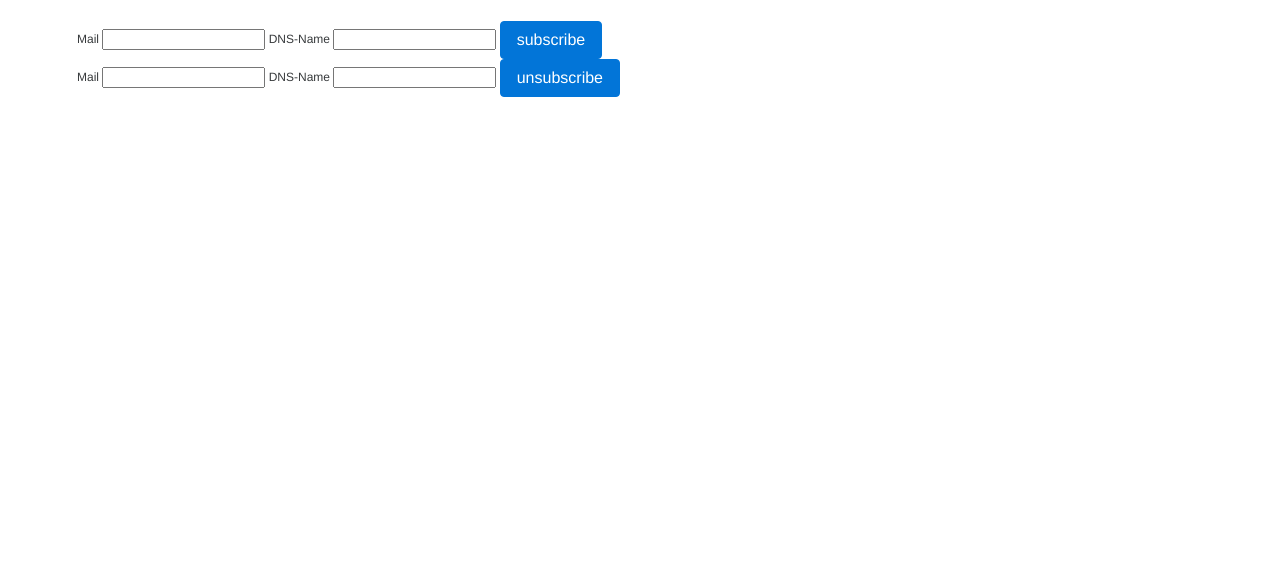
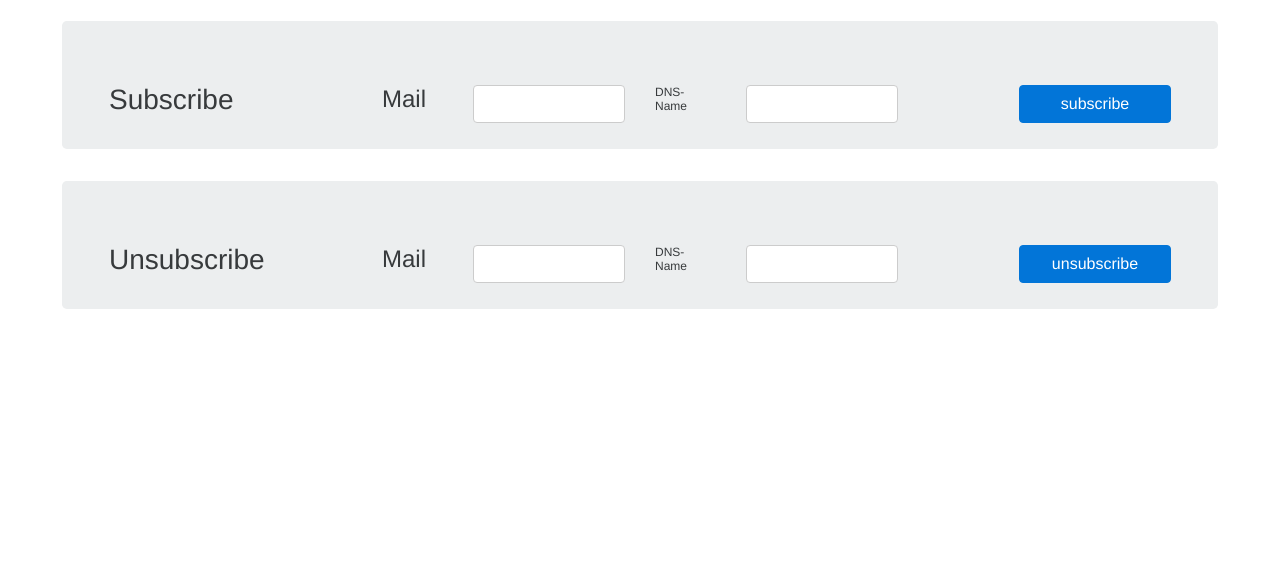
Before and after one commit to USECAP/ct-infrastructure, a Django app: page /notification/ in a window 1280 px wide. Shown: the part 54-635 px from the top of the page. Run offline with Django 3.2, Linux system fonts and the light colour scheme; some libraries are stand-ins or nearby versions.

Commit message:
some design (but not a good one :D )

```diff
--- a/observatory/notification/templates/notification/index.html
+++ b/observatory/notification/templates/notification/index.html
@@ -3,17 +3,29 @@
 {% block title %}Subscribe to news about issued certificates for a domain - CT observatory{% endblock %}
 
 {% block content %}
-<form action="/notification/subscribe" method="post">
-    {% csrf_token %}
-    Mail <input type="email" name="email" />
-    DNS-Name <input type="text" name="dnsname" />
-<button class="btn btn-primary">subscribe</button>
-</form>
+    <div class="row">
+        <form action="/notification/subscribe" method="post">
+            {% csrf_token %}
+            <div class="jumbotron">
+                <div class="col-md-1"><h3>Subscribe</h3></div>
+                <div class="col-md-1 col-md-offset-2" style="font-size:24px;">Mail</div>
+                <div class="col-md-2"><input type="email" name="email" class="form-control"/></div>
+                <div class="col-md-1">DNS-Name </div>
+                <div class="col-md-2"><input type="text" name="dnsname" class="form-control" /></div>
+                <div class="col-md-2 col-md-offset-1"><button class="btn btn-primary btn-block">subscribe</button></div>
+            </div>
+        </form>
+        <form action="/notification/unsubscribe" method="post">
+            <div class="jumbotron">
+                {% csrf_token %}
+                <div class="col-md-1"><h3>Unsubscribe</h3></div>
+                <div class="col-md-1 col-md-offset-2" style="font-size:24px;">Mail</div>
+                <div class="col-md-2"><input type="email" name="email" class="form-control"/></div>
+                <div class="col-md-1">DNS-Name </div>
+                <div class="col-md-2"><input type="text" name="dnsname" class="form-control" /></div>
+                <div class="col-md-2 col-md-offset-1"><button class="btn btn-primary btn-block">unsubscribe</button></div>
+            </div>
+        </form>
+    </div>
 
-    <form action="/notification/unsubscribe" method="post">
-    {% csrf_token %}
-    Mail <input type="email" name="email" />
-    DNS-Name <input type="text" name="dnsname" />
-    <button class="btn btn-primary">unsubscribe</button>
-    </form>
 {% endblock %}
--- a/observatory/notification/views.py
+++ b/observatory/notification/views.py
@@ -21,7 +21,7 @@ def subscribe(request):
         email.save()
         dns.save()
         text = 'You receive this mail because you want to register for news about issued certificates for the domain '+dnsname+'.\n\n Please click the following link to complete your registration: <a href="http'+('s' if request.is_secure() else '') +'://'+request.get_host()+'/notification/subscription/confirm/'+str(email.id)+'/'+email.validate_key+'">subscribe</a> \n\nGreetings\nThe CT-Observatory-Team'
-        send_mail("CT-Observatory: Your registration for DNS-Name '"+dnsname+"'",text,'info@ct-observatory.org',[mail])
+        send_mail("CT-Observatory: Your registration for DNS-Name '"+dnsname+"'",text,'info@ct-observatory.org',[mail], html_message=True)
 
     return render(request, 'notification/yougotmail.html')
 
@@ -33,7 +33,7 @@ def unsubscribe(request):
         email.validate_key = str(uuid.uuid1()).replace('-','')
         email.save()
         text = 'You receive this mail because you want to unregister for news about issued certificates for the domain '+dnsname+'.\n\n Please click the following link to complete your removal from our list: <a href="http'+('s' if request.is_secure() else '') +'://'+request.get_host()+'/notification/subscription/remove/'+str(email.id)+'/'+email.validate_key+'">unsubscribe</a> \n\nGreetings\nThe CT-Observatory-Team'
-        send_mail("CT-Observatory: Your registration for DNS-Name '"+dnsname+"'",text,'info@ct-observatory.org',[mail])
+        send_mail("CT-Observatory: Your registration for DNS-Name '"+dnsname+"'",text,'info@ct-observatory.org',[mail], html_message=True)
         return render(request, 'notification/yougotmail.html')
     return redirect('/')
 
```
